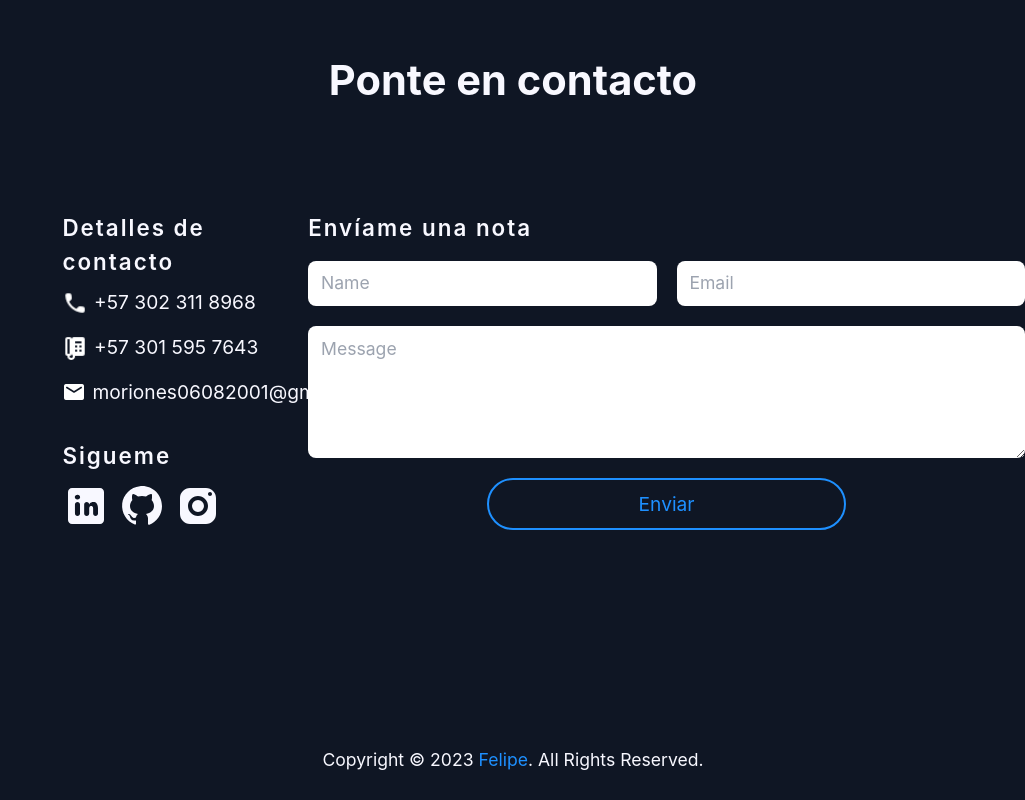
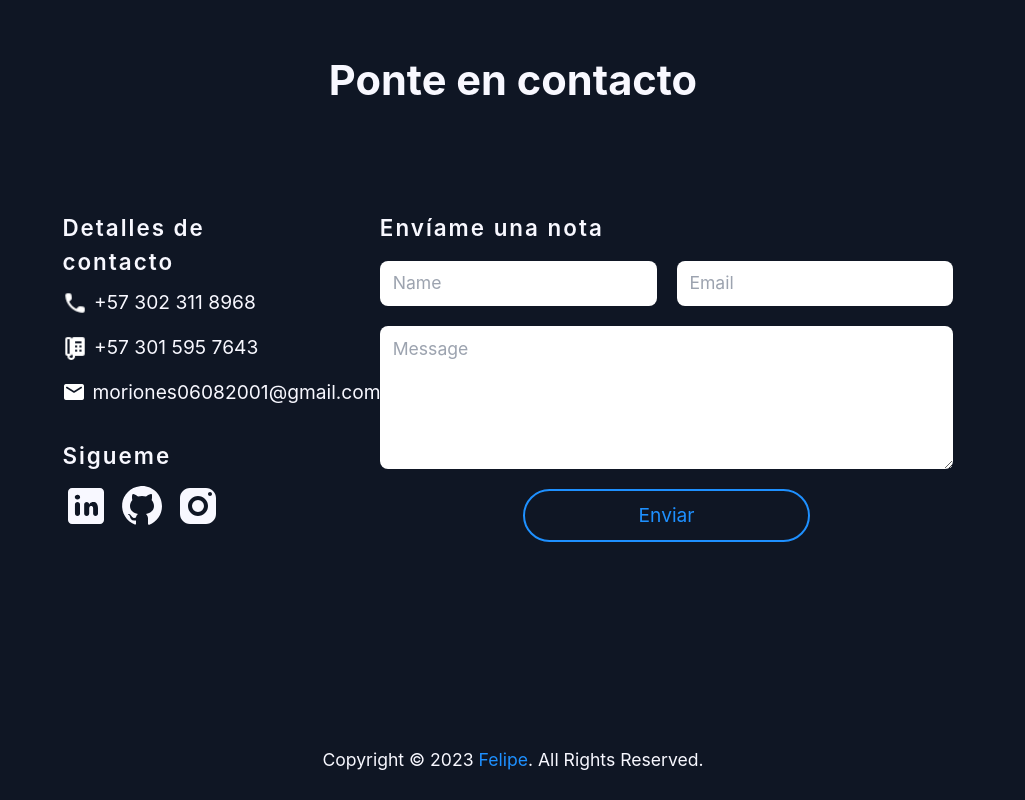
Before and after one commit to Moriones20/Portfolio, a React (Create React App) app in the folder portfolio/: page / in a window 1280 px wide. Shown: the part 2400-3200 px from the top of the page, without its empty margins (255-1280 px from the left). Built offline with nearby package versions, Linux system fonts and the light colour scheme.

Commit message:
resize form response

```diff
--- a/portfolio/src/components/home/contact/contact.jsx
+++ b/portfolio/src/components/home/contact/contact.jsx
@@ -26,6 +26,7 @@ const Contact = () => {
 
       if (response.status === 200) {
         setFormStatus("success");
+        setFormData({ name: "", email: "", message: "",})
         console.log("El formulario se ha enviado correctamente");
       }
     } catch (error) {
@@ -157,7 +158,7 @@ const Contact = () => {
             <div className={styles["buttonForm"]}>
               <button type="submit">Enviar</button>
             </div>
-          </form>
+            <div className={styles["successError"]}>
               {formStatus === "success" && (
                 <div className={styles["successMessage"]}>
                   ¡El formulario se ha enviado correctamente!
@@ -165,9 +166,12 @@ const Contact = () => {
               )}
               {formStatus === "error" && (
                 <div className={styles["errorMessage"]}>
-              ¡No se pudo enviar el formulario! Por favor, inténtalo de nuevo.
+                  ¡No se pudo enviar el formulario! Por favor, inténtalo de
+                  nuevo.
                 </div>
               )}
+            </div>
+          </form>
         </div>
       </div>
       <footer className={styles["footer"]}>
--- a/portfolio/src/components/home/contact/contact.module.css
+++ b/portfolio/src/components/home/contact/contact.module.css
@@ -121,8 +121,8 @@
 .containerForm form {
   display: flex;
   flex-direction: column;
-  width: 100%;
-  height: 60%;
+  width: 80%;
+  height: 80%;
 }
 
 .nameEmail {
@@ -169,14 +169,14 @@
   width: 50%;
   font-size: 1.2rem;
   padding: 10px 20px;
-  border: 2px solid #1E90FF;
+  border: 2px solid #1e90ff;
   border-radius: 100px 100px 100px 100px;
-  color: #1E90FF;
+  color: #1e90ff;
   transition: 0.4s ease-in-out;
 }
 
 .buttonForm button:hover {
-  background-color: #1E90FF;
+  background-color: #1e90ff;
   color: ghostwhite;
 }
 
@@ -185,13 +185,23 @@
 }
 
 .footer h1 a {
-  color: #1E90FF;
+  color: #1e90ff;
 }
 
-.successMessage, .errorMessage {
-  font-size: 1.1rem;
-  margin-top: 20px;
-  padding: 6px 14px;
+.successError {
+  width: 100%;
+  display: flex;
+  justify-content: center;
+  align-items: flex-start;
+}
+
+.successMessage,
+.errorMessage {
+  display: flex;
+  justify-content: center;
+  font-size: 1rem;
+  margin-top: 3%;
+  padding: 5px 12px;
   border-radius: 8px;
 }
 
```
Lines whose indentation alone changed are shown as unchanged.
